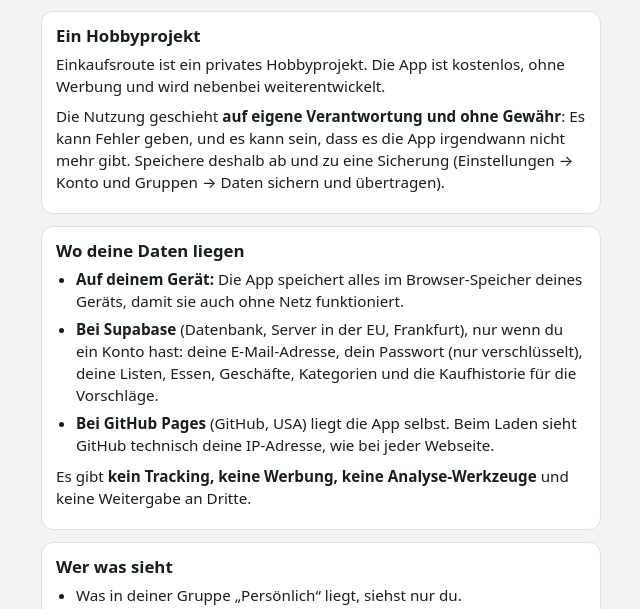
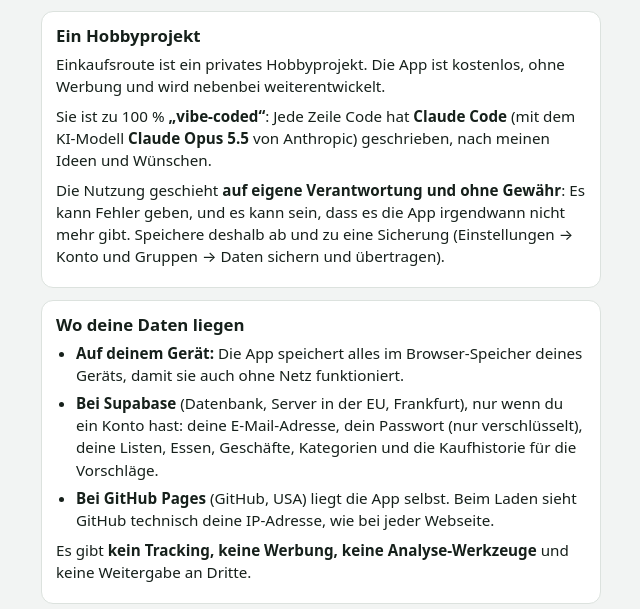
Before and after one commit to Si2Po/einkaufsroute, a plain HTML site: page ueber.html in a window 1280 px wide. Shown: the part 120-729 px from the top of the page, without its empty margins (319-959 px from the left). Drawn offline with Linux system fonts and the light colour scheme.

Commit message:
Über diese App: 100 % vibe-coded mit Claude Code (Opus 5.5); CLAUDE.md: Simplifier vor jeder 0.x-Version
Co-Authored-By: Claude Opus 5.5 <noreply@anthropic.com>

```diff
--- a/ueber.html
+++ b/ueber.html
@@ -19,6 +19,7 @@
   <div class="helpbody group abox">
     <h2>Ein Hobbyprojekt</h2>
     <p>Einkaufsroute ist ein privates Hobbyprojekt. Die App ist kostenlos, ohne Werbung und wird nebenbei weiterentwickelt.</p>
+    <p>Sie ist zu 100 % <b>„vibe-coded“</b>: Jede Zeile Code hat <b>Claude Code</b> (mit dem KI-Modell <b>Claude Opus 5.5</b> von Anthropic) geschrieben, nach meinen Ideen und Wünschen.</p>
     <p>Die Nutzung geschieht <b>auf eigene Verantwortung und ohne Gewähr</b>: Es kann Fehler geben, und es kann sein, dass es die App irgendwann nicht mehr gibt.
       Speichere deshalb ab und zu eine Sicherung (Einstellungen → Konto und Gruppen → Daten sichern und übertragen).</p>
   </div>
```
Also changed, not shown: 1 other file.
